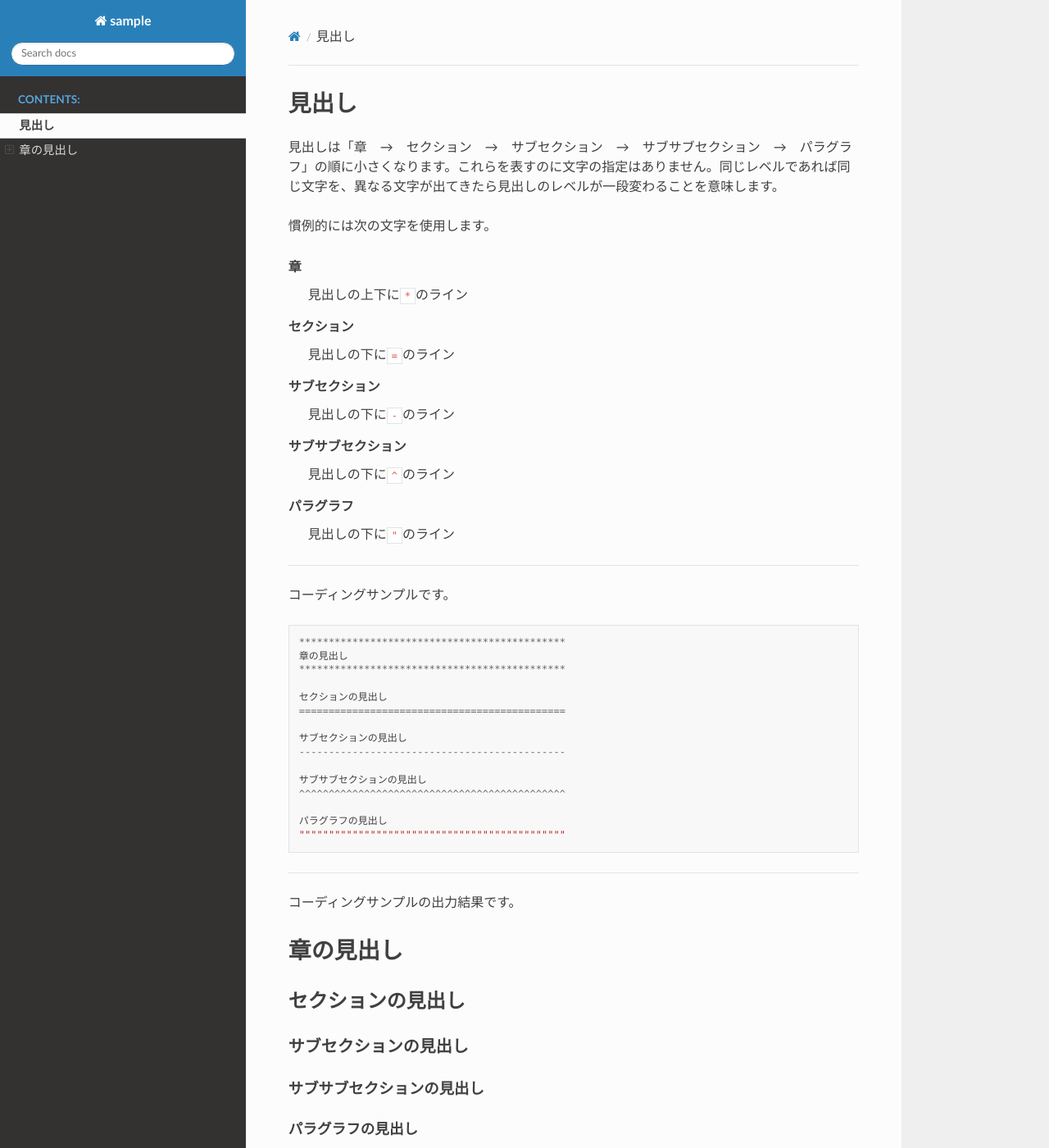
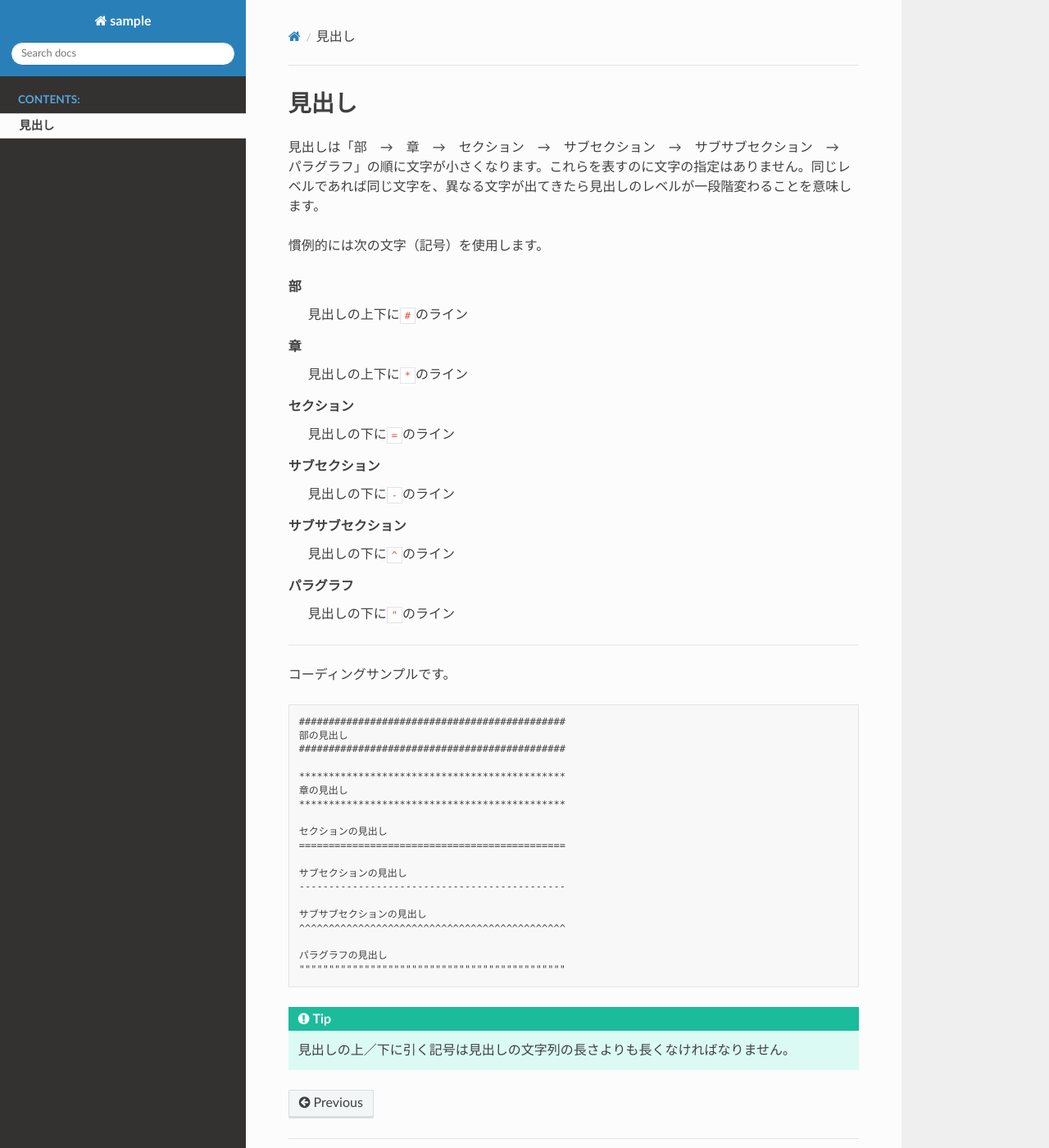
Before and after one commit to Botassky/sample, a Sphinx documentation site: the page built from docs/title.rst, in a window 1280 px wide and 1400 px high. Shown: the whole window at 82% size. Built offline with Sphinx 7.4.7 and the Read the Docs theme 2.0.0, drawn with Linux system fonts in a browser that asks for light colours.

Commit message:
見出し

```diff
--- a/docs/title.rst
+++ b/docs/title.rst
@@ -1,14 +1,16 @@
 .. _title:
 
-****************************************************************************************************
+####################################################################################################
 見出し
-****************************************************************************************************
-見出しは「章　→　セクション　→　サブセクション　→　サブサブセクション　→　パラグラフ」の順に小さくなります。
-これらを表すのに文字の指定はありません。同じレベルであれば同じ文字を、異なる文字が出てきたら見出しのレベルが
-一段変わることを意味します。
+####################################################################################################
+見出しは「部　→　章　→　セクション　→　サブセクション　→　サブサブセクション　→　パラグラフ」の順に文字が小さ
+くなります。これらを表すのに文字の指定はありません。同じレベルであれば同じ文字を、異なる文字が出てきたら見出し
+のレベルが一段階変わることを意味します。
 
-慣例的には次の文字を使用します。
+慣例的には次の文字（記号）を使用します。
 
+部
+   見出しの上下に ``#`` のライン
 章
    見出しの上下に ``*`` のライン
 セクション
@@ -24,7 +26,11 @@
 
 コーディングサンプルです。
 
-.. code-block::
+.. code-block:: none
+
+   #############################################
+   部の見出し
+   #############################################
 
    *********************************************
    章の見出し
@@ -42,22 +48,6 @@
    パラグラフの見出し
    """""""""""""""""""""""""""""""""""""""""""""
 
-----
+.. tip::
 
-コーディングサンプルの出力結果です。
-
-*********************************************
-章の見出し
-*********************************************
-
-セクションの見出し
-=============================================
-
-サブセクションの見出し
----------------------------------------------
-
-サブサブセクションの見出し
-^^^^^^^^^^^^^^^^^^^^^^^^^^^^^^^^^^^^^^^^^^^^^
-
-パラグラフの見出し
-"""""""""""""""""""""""""""""""""""""""""""""
+   見出しの上／下に引く記号は見出しの文字列の長さよりも長くなければなりません。
```
